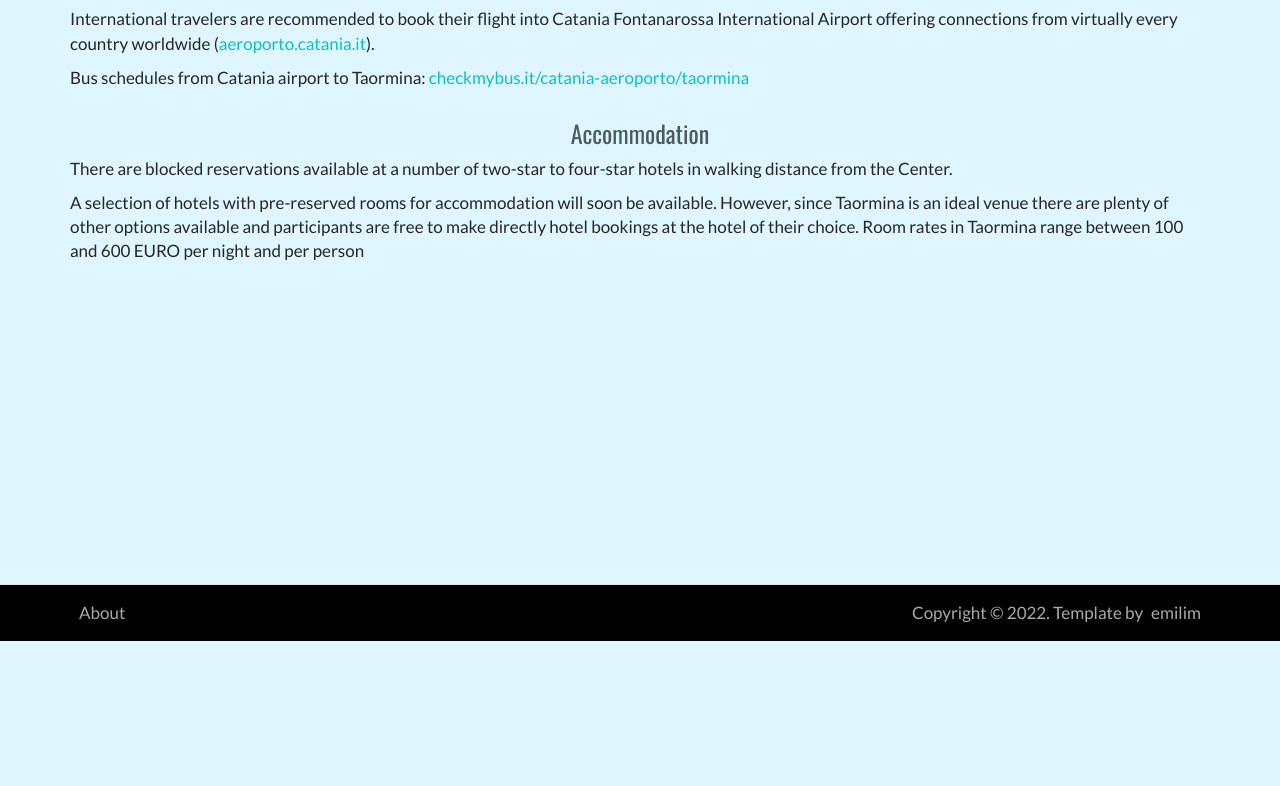
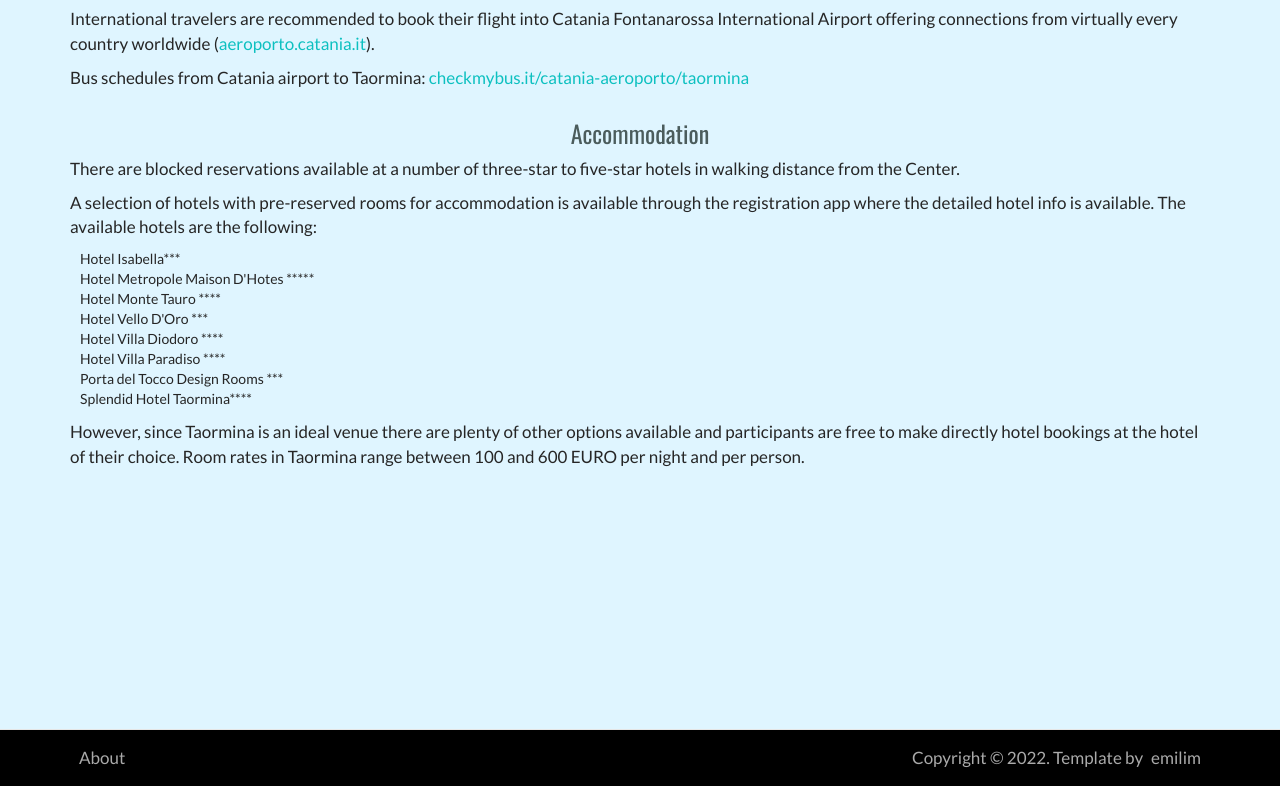
Before and after one commit to emilim/tsc2023-taormina, a plain HTML site: page travel.html in a window 1280 px wide. Shown: the part 1119-1905 px from the top of the page. Before the commit the page ends 1760 px from the top, so only its background shows below. Drawn offline with nearby package versions, Linux system fonts and the light colour scheme.

Commit message:
changes abi

```diff
--- a/travel.html
+++ b/travel.html
@@ -80,22 +80,40 @@ License URL: http://creativecommons.org/licenses/by/3.0/
 				<p>Bus schedules from Catania airport to Taormina: <a href="https://www.checkmybus.it/catania-aeroporto/taormina" target="_blank">checkmybus.it/catania-aeroporto/taormina</a></p>
 				<h3 class="text-center">Accommodation</h3>
 				<p>
-					There are blocked reservations available at a number of two-star to four-star hotels in walking
+					There are blocked reservations available at a number of three-star to five-star hotels in walking
 					distance from the Center.
 				</p>
 				<p>
-					A selection of hotels with pre-reserved rooms for accommodation will soon be available. However,
-					since Taormina is an ideal venue there are plenty of other options available and participants are
+					A selection of hotels with pre-reserved rooms for accommodation is available through the registration app where the detailed hotel info is available.
+					The available hotels are the following:
+				</p>
+				<ul>
+					<li>Hotel Isabella***</li>
+
+					<li>Hotel Metropole Maison D'Hotes *****</li>
+
+					<li>Hotel Monte Tauro ****</li>
+
+					<li>Hotel Vello D'Oro ***</li>
+
+					<li>Hotel Villa Diodoro ****</li>
+
+					<li>Hotel Villa Paradiso ****</li>
+
+					<li>Porta del Tocco Design Rooms ***</li>
+
+					<li>Splendid Hotel Taormina****</li>
+				</ul>
+				<p>
+					However, since Taormina is an ideal venue there are plenty of other options available and participants are
 					free to make directly hotel bookings at the hotel of their choice. Room rates in Taormina range
-					between 100 and 600 EURO per night and per person
+					between 100 and 600 EURO per night and per person.
 				</p>
-				<br />
-				<br />
 			</div>
 		</div>
 	</div>
 	</p>
-	<br><br><br>
+	<br><br>
 
 	<footer id="footer" style="margin-top: 200px !important;">
 		<div class="footer2">
```
Also changed, not shown: dates.html (+2 -0 lines), program.html (+1 -1 lines), registration.html (+3 -1 lines), submission.html (+2 -0 lines).
